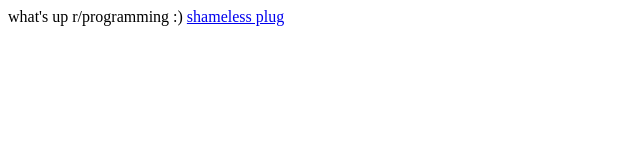
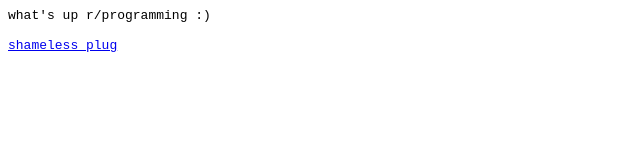
Before and after one commit to N2D4/payrolls.zip, a plain HTML site: page index.html in a window 1280 px wide. Shown: the whole page, without its empty margins (0-640 px from the left). Drawn offline with Linux system fonts and the light colour scheme.

Commit message:
Update index.html

```diff
--- a/index.html
+++ b/index.html
@@ -1,9 +1,16 @@
 <!DOCTYPE html>
 <html>
+<head>
+  <style>
+    html {
+      font-family: monospace;
+    }
+  </style>
+</head>
 <body>
 
-what&apos;s up r/programming :)
-
+what&apos;s up r/programming :)<br>
+<br>
 <a href="https://n2d4.com">shameless plug</a>
 
 </body>
```
